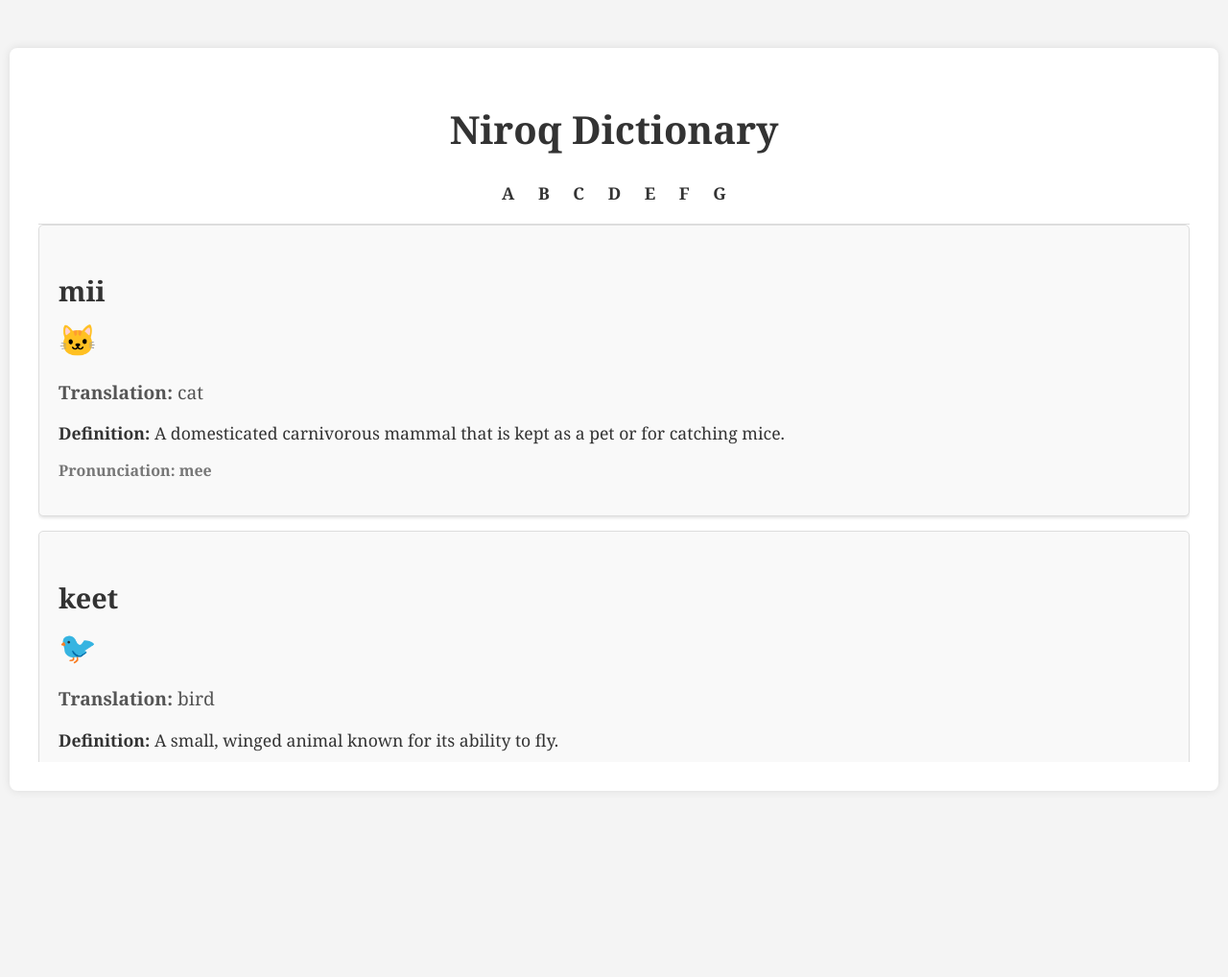
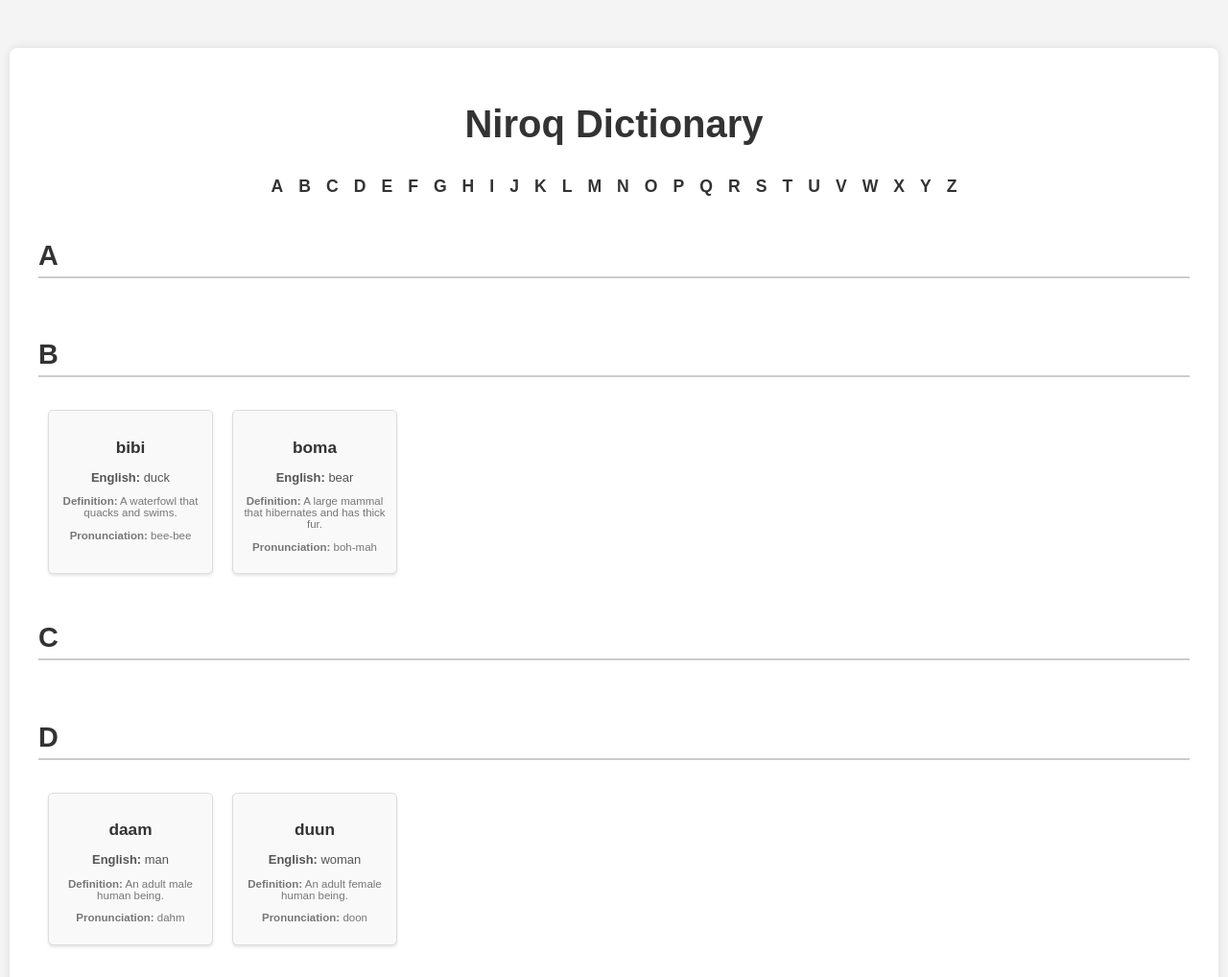
Before and after one commit to spinkyy17/Duolingo, a plain HTML site: page index.html in a window 1280 px wide. Shown: the top 1018 px of the page at 96% size. Before the commit the page ends 874 px from the top, so only its background shows below. Drawn offline with Linux system fonts and the light colour scheme.

Commit message:
Update index.html

```diff
--- a/index.html
+++ b/index.html
@@ -1,12 +1,12 @@
 <!DOCTYPE html>
 <html lang="en">
 <head>
-    <meta charset="UTF-8">
-    <meta name="viewport" content="width=device-width, initial-scale=1.0">
+  <meta charset="UTF-8" />
+  <meta name="viewport" content="width=device-width, initial-scale=1.0"/>
   <title>Niroq Dictionary</title>
   <style>
     body {
-            font-family: 'Georgia', serif;
+      font-family: 'Arial', sans-serif;
       background-color: #f4f4f4;
       margin: 0;
       padding: 0;
@@ -27,165 +27,169 @@
       color: #333;
     }
 
-        .dictionary-wrapper {
-            display: flex;
-            flex-wrap: wrap;
-            justify-content: space-between;
-            margin-top: 20px;
-        }
-
-        .dictionary {
-            width: 100%;
-            max-height: 70vh;
-            overflow-y: auto;
-            border-top: 1px solid #ddd;
-        }
-
-        .word-card {
-            background-color: #f9f9f9;
-            padding: 20px;
-            border: 1px solid #ddd;
-            border-radius: 5px;
-            margin-bottom: 15px;
-            box-shadow: 0 2px 3px rgba(0, 0, 0, 0.1);
-        }
-
-        .word-card h3 {
-            font-size: 1.8em;
-            margin-bottom: 10px;
-            color: #333;
-        }
-
-        .word-card .translation {
-            font-size: 1.2em;
-            margin-bottom: 10px;
-            color: #555;
-        }
-
-        .word-card .definition {
-            font-size: 1.1em;
-            margin-bottom: 10px;
-            color: #333;
-        }
-
-        .word-card .pronunciation {
-            font-size: 1em;
-            color: #777;
-        }
-
-        .word-card .pronunciation span {
-            font-weight: bold;
-        }
-
-        .word-card .emoji {
-            font-size: 2em;
-            margin-bottom: 15px;
-        }
-
-        .word-card button {
-            background-color: #4CAF50;
-            color: white;
-            border: none;
-            padding: 10px 15px;
-            cursor: pointer;
-            border-radius: 5px;
-            font-size: 1em;
-            display: inline-block;
-            margin-top: 10px;
-        }
-
-        .word-card button:hover {
-            background-color: #45a049;
-        }
-
     .alphabetical-nav {
       font-size: 1.1em;
       margin-bottom: 20px;
       text-align: center;
+      flex-wrap: wrap;
     }
 
     .alphabetical-nav a {
-            margin: 0 10px;
+      margin: 5px 8px;
       text-decoration: none;
       color: #333;
       font-weight: bold;
+      display: inline-block;
     }
 
     .alphabetical-nav a:hover {
       color: #4CAF50;
     }
+
+    .letter-section {
+      margin-top: 40px;
+    }
+
+    .letter-title {
+      font-size: 1.8em;
+      color: #333;
+      margin-top: 40px;
+      border-bottom: 2px solid #ccc;
+      padding-bottom: 5px;
+    }
+
+    .dictionary-wrapper {
+      display: flex;
+      flex-wrap: wrap;
+      justify-content: flex-start;
+      margin-top: 10px;
+    }
+
+    .word-card {
+      width: 150px;
+      margin: 10px;
+      background-color: #f9f9f9;
+      padding: 10px;
+      border: 1px solid #ddd;
+      border-radius: 5px;
+      box-shadow: 0 2px 3px rgba(0, 0, 0, 0.1);
+      text-align: center;
+      font-size: 0.9em;
+    }
+
+    .word-card h3 {
+      font-size: 1.2em;
+      margin-bottom: 5px;
+      color: #333;
+    }
+
+    .word-card .translation {
+      font-size: 0.9em;
+      color: #555;
+      margin-bottom: 5px;
+    }
+
+    .word-card .definition {
+      font-size: 0.8em;
+      color: #777;
+      margin-bottom: 5px;
+    }
+
+    .word-card .pronunciation {
+      font-size: 0.8em;
+      color: #777;
+    }
+
+    html {
+      scroll-behavior: smooth;
+    }
   </style>
 </head>
 <body>
-
   <div class="container">
     <h1>Niroq Dictionary</h1>
-
-        <!-- Alphabetical navigation for browsing -->
     <div class="alphabetical-nav">
-            <a href="#">A</a>
-            <a href="#">B</a>
-            <a href="#">C</a>
-            <a href="#">D</a>
-            <a href="#">E</a>
-            <a href="#">F</a>
-            <a href="#">G</a>
-            <!-- Add links for the rest of the alphabet -->
+      <!-- Alphabet navigation -->
+      <script>
+        document.write(
+          Array.from("ABCDEFGHIJKLMNOPQRSTUVWXYZ").map(l => `<a href="#letter-${l}">${l}</a>`).join('')
+        );
+      </script>
     </div>
 
-        <div class="dictionary-wrapper">
-            <div class="dictionary" id="dictionaryContainer">
-                <!-- Words will be loaded here from the hardcoded array -->
-            </div>
+    <div id="dictionaryContainer">
+      <!-- Words will be injected here -->
     </div>
   </div>
 
   <script>
-        // Hardcoded list of 20 Niroq words with English definitions and pronunciations (add more words here)
     const wordsData = [
-            { word: 'mii', translation: 'cat', definition: 'A domesticated carnivorous mammal that is kept as a pet or for catching mice.', pronunciation: 'mee', emoji: '🐱' },
-            { word: 'keet', translation: 'bird', definition: 'A small, winged animal known for its ability to fly.', pronunciation: 'keet', emoji: '🐦' },
-            { word: 'bree', translation: 'dog', definition: 'A domesticated carnivorous mammal, often known for its loyalty to humans.', pronunciation: 'bree', emoji: '🐶' },
-            { word: 'tavi', translation: 'house', definition: 'A structure used for human habitation, typically consisting of a roof, walls, and furniture.', pronunciation: 'tah-vee', emoji: '🏠' },
-            { word: 'nejo', translation: 'tree', definition: 'A tall perennial woody plant, typically having a single stem or trunk.', pronunciation: 'neh-joe', emoji: '🌳' },
-            { word: 'shari', translation: 'sun', definition: 'The star around which the Earth orbits, providing light and warmth to the planet.', pronunciation: 'sha-ree', emoji: '🌞' },
-            { word: 'veli', translation: 'moon', definition: 'A natural satellite of Earth, visible at night by reflected light from the sun.', pronunciation: 'veh-lee', emoji: '🌕' },
-            { word: 'kam', translation: 'water', definition: 'A colorless, odorless, and tasteless liquid essential for all forms of life.', pronunciation: 'kahm', emoji: '💧' },
-            { word: 'keli', translation: 'fire', definition: 'A substance that is used to create heat and light by burning.', pronunciation: 'keh-lee', emoji: '🔥' },
-            { word: 'zari', translation: 'earth', definition: 'The third planet from the sun, the only known place to harbor life.', pronunciation: 'zah-ree', emoji: '🌍' },
-            { word: 'taro', translation: 'sky', definition: 'The region of the atmosphere that is above the Earth’s surface.', pronunciation: 'tah-roh', emoji: '🌌' },
-            { word: 'yara', translation: 'star', definition: 'A luminous point in the night sky that is visible due to the emission of light.', pronunciation: 'yah-rah', emoji: '🌟' },
-            { word: 'kori', translation: 'bird', definition: 'A member of a group of animals known for their ability to fly.', pronunciation: 'koh-ree', emoji: '🐦' },
-            { word: 'fari', translation: 'fish', definition: 'A water-dwelling animal with fins and gills, typically living in oceans or freshwater.', pronunciation: 'fah-ree', emoji: '🐟' },
-            { word: 'lori', translation: 'flower', definition: 'A flowering plant, often cultivated for its colorful blooms.', pronunciation: 'loh-ree', emoji: '🌸' },
-            { word: 'kiro', translation: 'apple', definition: 'A fruit, typically red or green, that grows on apple trees and is eaten raw or cooked.', pronunciation: 'kee-roh', emoji: '🍎' },
-            { word: 'voro', translation: 'tree', definition: 'A type of tall, perennial plant, usually having woody stems.', pronunciation: 'voh-roh', emoji: '🌲' },
-            { word: 'frin', translation: 'river', definition: 'A large body of water, typically freshwater, that flows toward an ocean or sea.', pronunciation: 'free-n', emoji: '🌊' },
-            { word: 'dino', translation: 'dinosaur', definition: 'A large, typically prehistoric, reptile that lived millions of years ago.', pronunciation: 'dee-noh', emoji: '🦖' },
-            { word: 'peji', translation: 'stone', definition: 'A solid, naturally occurring substance found in the Earth’s crust.', pronunciation: 'peh-jee', emoji: '🪨' },
-            { word: 'wiri', translation: 'wind', definition: 'A flow of air, especially a natural one.', pronunciation: 'wee-ree', emoji: '💨' },
-            { word: 'siro', translation: 'cloud', definition: 'A visible mass of condensed water vapor in the atmosphere.', pronunciation: 'see-roh', emoji: '☁️' }
+      { niroq: "bibi", english: "duck", definition: "A waterfowl that quacks and swims.", pronunciation: "bee-bee" },
+      { niroq: "boma", english: "bear", definition: "A large mammal that hibernates and has thick fur.", pronunciation: "boh-mah" },
+      { niroq: "daam", english: "man", definition: "An adult male human being.", pronunciation: "dahm" },
+      { niroq: "duun", english: "woman", definition: "An adult female human being.", pronunciation: "doon" },
+      { niroq: "hoom", english: "human", definition: "A person or member of the Homo sapiens species.", pronunciation: "hoom" },
+      { niroq: "keet", english: "bird", definition: "A small flying animal that often chirps or tweets.", pronunciation: "keet" },
+      { niroq: "kiki", english: "mouse", definition: "A small rodent that squeaks.", pronunciation: "kee-kee" },
+      { niroq: "lolo", english: "frog", definition: "A small amphibian that hops and croaks.", pronunciation: "low-low" },
+      { niroq: "luma", english: "moon", definition: "The natural satellite of Earth.", pronunciation: "loo-mah" },
+      { niroq: "maki", english: "monkey", definition: "A small to medium-sized primate that is agile and often found in trees.", pronunciation: "mah-kee" },
+      { niroq: "mii", english: "cat", definition: "A small domesticated feline known for meowing.", pronunciation: "mee" },
+      { niroq: "mooza", english: "cow", definition: "A farm animal known for producing milk and mooing.", pronunciation: "moo-zah" },
+      { niroq: "naka", english: "fish", definition: "A water-dwelling animal with fins and gills.", pronunciation: "nah-kah" },
+      { niroq: "pafu", english: "panda", definition: "A large, gentle bear with black and white markings.", pronunciation: "pah-foo" },
+      { niroq: "ruku", english: "crab", definition: "A sea creature with claws and a hard shell.", pronunciation: "roo-koo" },
+      { niroq: "rofa", english: "dog", definition: "A loyal pet that barks and loves humans.", pronunciation: "roh-fah" },
+      { niroq: "snok", english: "snake", definition: "A legless reptile known for slithering.", pronunciation: "snawk" },
+      { niroq: "sool", english: "sun", definition: "The star at the center of the solar system.", pronunciation: "sool" },
+      { niroq: "tiki", english: "tiger", definition: "A large striped wild cat.", pronunciation: "tee-kee" },
+      { niroq: "zizi", english: "bee", definition: "A flying insect known for buzzing and making honey.", pronunciation: "zee-zee" },
+      { niroq: "zuka", english: "horse", definition: "A large, fast mammal often ridden by people.", pronunciation: "zoo-kah" }
     ];
 
-        // Function to load the words into the dictionary
     function loadDictionary() {
-            const dictionaryContainer = document.getElementById('dictionaryContainer');
+      const dictionaryContainer = document.getElementById("dictionaryContainer");
+      const grouped = {};
 
-            wordsData.forEach(wordData => {
-                const card = document.createElement('div');
-                card.classList.add('word-card');
+      // Group words by first letter of Niroq word
+      wordsData.sort((a, b) => a.niroq.localeCompare(b.niroq)).forEach(word => {
+        const letter = word.niroq.charAt(0).toUpperCase();
+        if (!grouped[letter]) grouped[letter] = [];
+        grouped[letter].push(word);
+      });
+
+      // Create each section
+      for (let i = 65; i <= 90; i++) {
+        const letter = String.fromCharCode(i);
+        const section = document.createElement("div");
+        section.classList.add("letter-section");
+        section.id = `letter-${letter}`;
+
+        const title = document.createElement("h2");
+        title.classList.add("letter-title");
+        title.textContent = letter;
+        section.appendChild(title);
+
+        const wrapper = document.createElement("div");
+        wrapper.classList.add("dictionary-wrapper");
+
+        (grouped[letter] || []).forEach(word => {
+          const card = document.createElement("div");
+          card.classList.add("word-card");
           card.innerHTML = `
-                    <h3>${wordData.word}</h3>
-                    <div class="emoji">${wordData.emoji}</div>
-                    <p class="translation"><strong>Translation:</strong> ${wordData.translation}</p>
-                    <p class="definition"><strong>Definition:</strong> ${wordData.definition}</p>
-                    <p class="pronunciation"><strong>Pronunciation:</strong> <span>${wordData.pronunciation}</span></p>
+            <h3>${word.niroq}</h3>
+            <p class="translation"><strong>English:</strong> ${word.english}</p>
+            <p class="definition"><strong>Definition:</strong> ${word.definition}</p>
+            <p class="pronunciation"><strong>Pronunciation:</strong> ${word.pronunciation}</p>
           `;
-                dictionaryContainer.appendChild(card);
+          wrapper.appendChild(card);
         });
+
+        section.appendChild(wrapper);
+        dictionaryContainer.appendChild(section);
+      }
     }
 
-        // Load the dictionary when the page is ready
     window.onload = loadDictionary;
   </script>
 </body>
```
Lines whose indentation alone changed are shown as unchanged.
